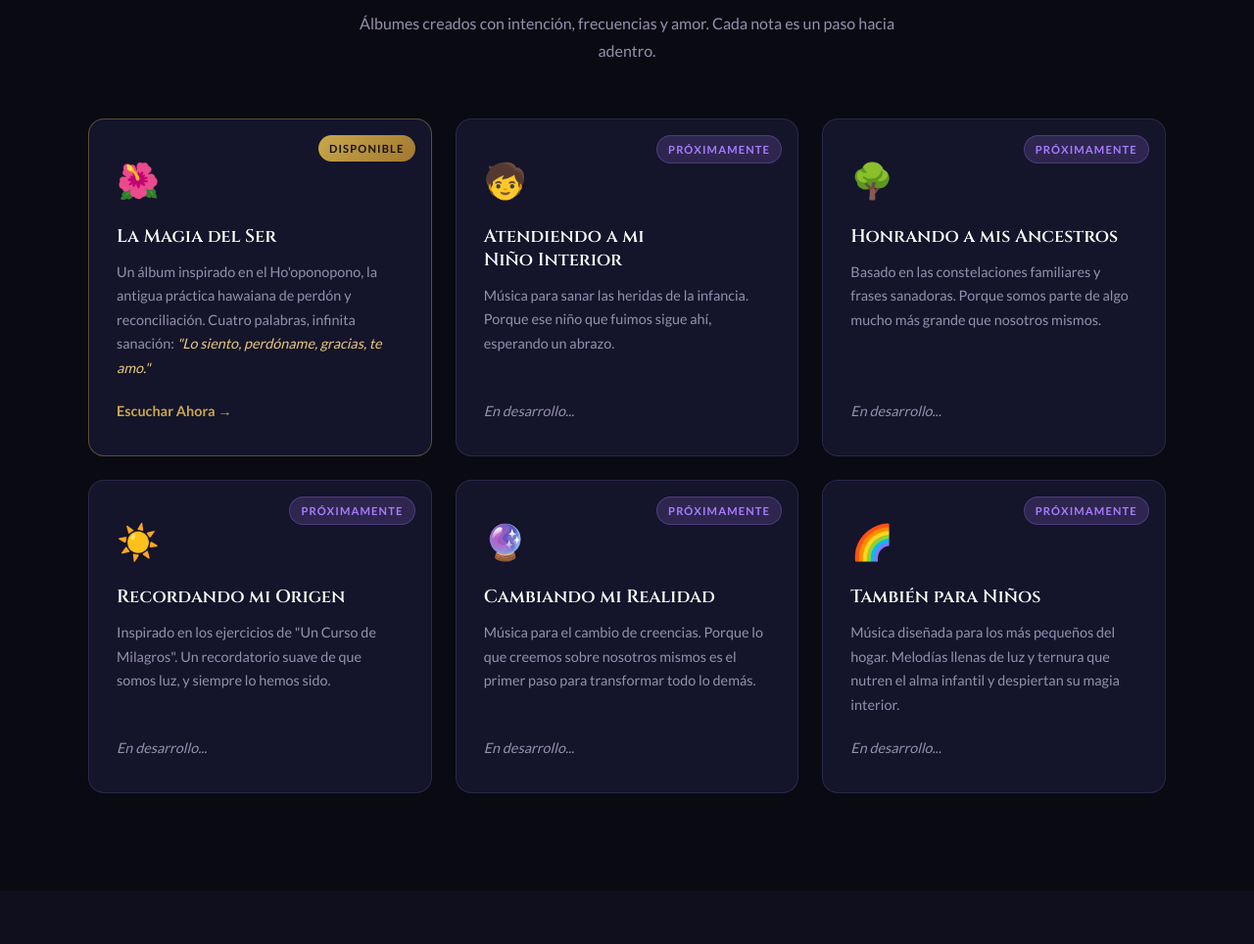
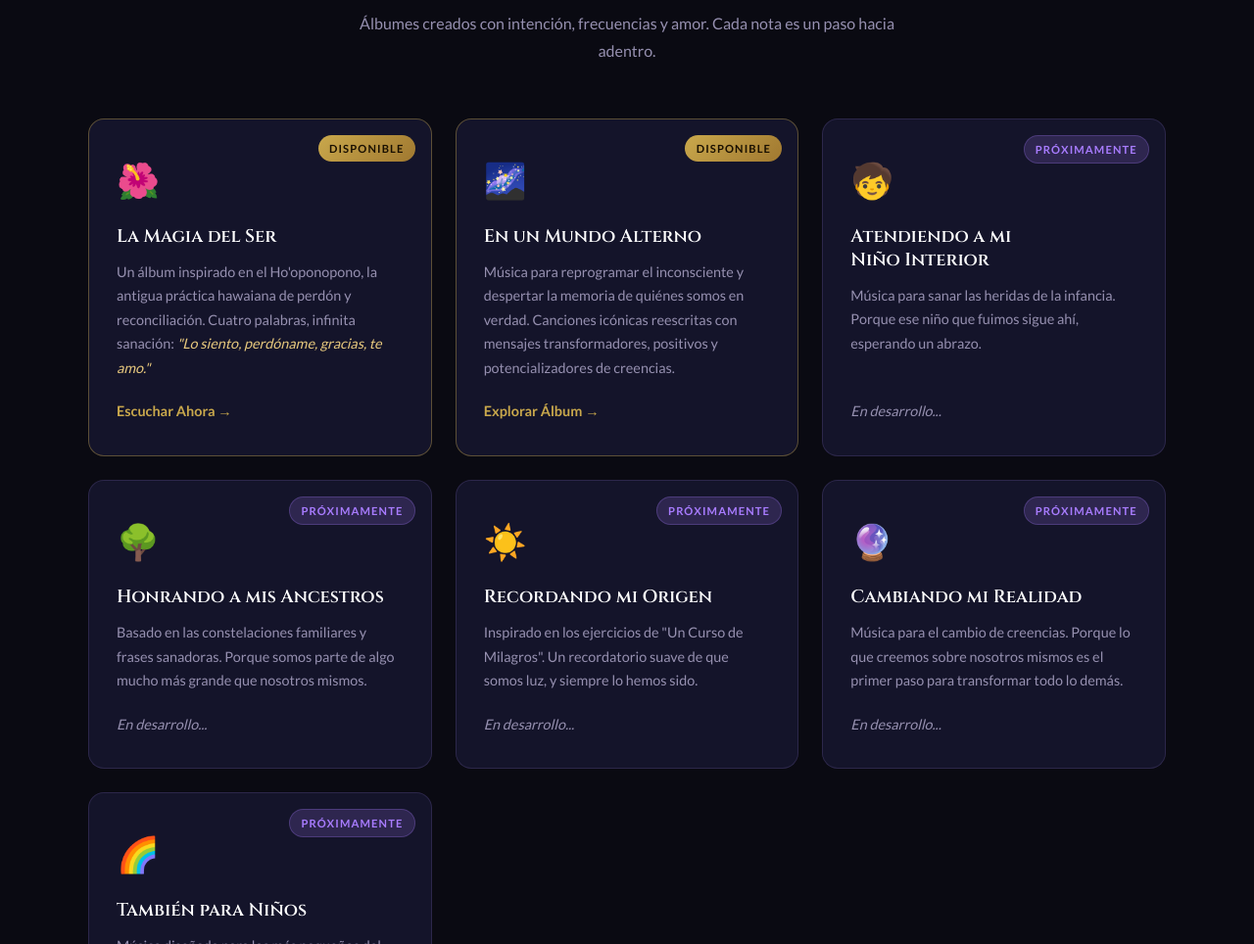
Before and after one commit to jlomeli71/arte_magia, a plain HTML site: page index.html in a window 1280 px wide. Shown: the part 1260-2224 px from the top of the page at 98% size. Drawn offline with Linux system fonts and the light colour scheme.

Commit message:
feat: agrega album En un Mundo Alterno en seccion de musica

```diff
--- a/index.html
+++ b/index.html
@@ -105,6 +105,14 @@
           <h3 class="card-title">La Magia del Ser</h3>
           <p class="card-desc">Un álbum inspirado en el Ho'oponopono, la antigua práctica hawaiana de perdón y reconciliación. Cuatro palabras, infinita sanación: <em>"Lo siento, perdóname, gracias, te amo."</em></p>
           <a href="https://jlomeli71.github.io/la_magia_del_ser/" target="_blank" rel="noopener" class="card-link" id="link-album-1">Escuchar Ahora →</a>
+        </article>
+
+        <article class="card card-active" id="album-mundo-alterno">
+          <div class="card-badge">Disponible</div>
+          <div class="card-icon">🌌</div>
+          <h3 class="card-title">En un Mundo Alterno</h3>
+          <p class="card-desc">Música para reprogramar el inconsciente y despertar la memoria de quiénes somos en verdad. Canciones icónicas reescritas con mensajes transformadores, positivos y potencializadores de creencias.</p>
+          <a href="https://jlomeli71.github.io/mundo_alterno/" target="_blank" rel="noopener" class="card-link" id="link-album-mundo-alterno">Explorar Álbum →</a>
         </article>
 
         <article class="card card-coming" id="album-2">
```
